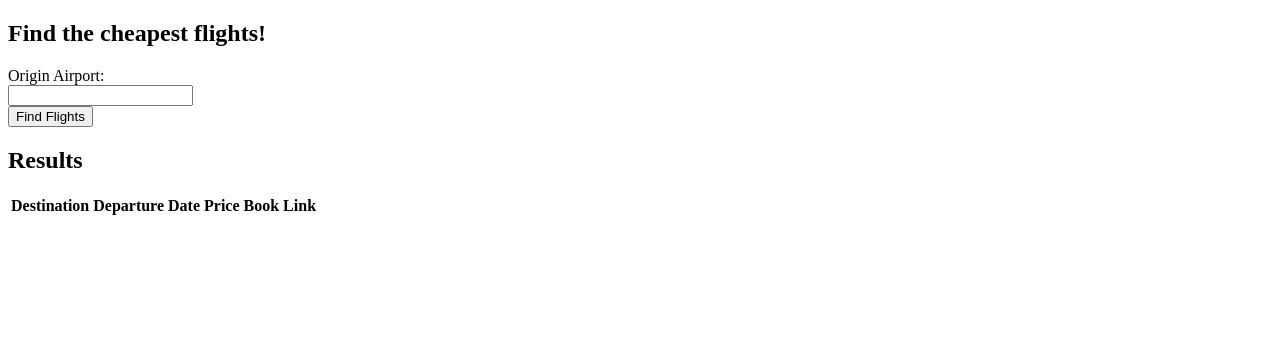
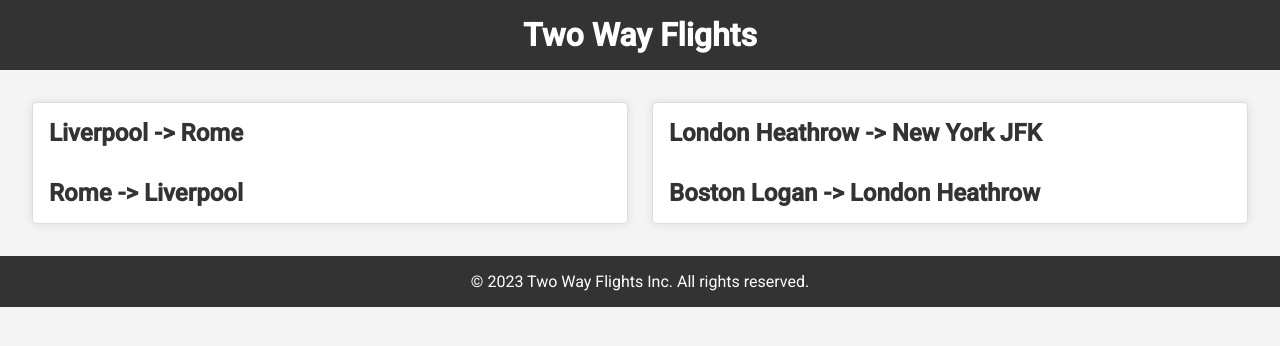
Before and after one commit to matty271828/flight-prices, a plain HTML site: page ui/index.html in a window 1280 px wide. Drawn offline with Linux system fonts and the light colour scheme.

Commit message:
Create static webpage intial layout

```diff
--- a/ui/index.html
+++ b/ui/index.html
@@ -1,24 +1,44 @@
 <!DOCTYPE html>
-<html>
+<html lang="en">
 <head>
-    <title>Flight Price Comparison</title>
+    <meta charset="UTF-8">
+    <meta name="viewport" content="width=device-width, initial-scale=1.0">
+    <title>Two Way Flights</title>
+    <link rel="stylesheet" href="styles.css">
+    <link href="https://fonts.googleapis.com/css2?family=Roboto:wght@300;400;500&display=swap" rel="stylesheet">
 </head>
 <body>
-    <h2>Find the cheapest flights!</h2>
-    <label for="origin">Origin Airport:</label><br>
-    <input type="text" id="origin" name="origin"><br>
-    <button onclick="fetchData()">Find Flights</button>
-
-    <h2>Results</h2>
-    <table id="results-table">
-        <tr>
-            <th>Destination</th>
-            <th>Departure Date</th>
-            <th>Price</th>
-            <th>Book Link</th>
-        </tr>
-    </table>
-
+    <header>
+        <h1>Two Way Flights</h1>
+        <!-- You can also include a logo here if you have one -->
+    </header>
+    <div class="content-wrap">  <!-- Start of the new content-wrap div -->
+        <main>
+            <section class="deals">
+                <!-- Sample deal structure, you can replicate this structure for other deals -->
+                <div class="deal">
+                    <div class="destination">
+                        <h2>Liverpool -> Rome</h2>
+                    </div>
+                    <div class="return">
+                        <h2>Rome -> Liverpool</h2>
+                    </div>
+                </div>
+                <div class="deal">
+                    <div class="destination">
+                        <h2>London Heathrow -> New York JFK</h2>
+                    </div>
+                    <div class="return">
+                        <h2>Boston Logan -> London Heathrow</h2>
+                    </div>
+                </div>
+                <!-- More deals can be added here -->
+            </section>
+        </main>
+        <footer>
+            <p>&copy; 2023 Two Way Flights Inc. All rights reserved.</p>
+        </footer>
+    </div>  <!-- End of the content-wrap div -->
     <script src="main.js"></script>
 </body>
 </html>
--- a/ui/main.js
+++ b/ui/main.js
@@ -1,44 +1 @@
-function fetchData() {
-    console.log("fetchData called"); // add logging
-
-    // Clear the existing data
-    let resultsTable = document.getElementById('results-table');
-    console.log("Existing rows: ", resultsTable.rows.length); // add logging
-    while (resultsTable.rows.length > 1) {
-        resultsTable.deleteRow(1);
-    }
-
-    // Get the origin airport
-    let origin = document.getElementById('origin').value;
-    console.log("Origin: ", origin); // add logging
-
-    // Send GET request to our server
-    fetch('/api/get-destinations/?origin=' + origin)
-        .then(response => {
-            console.log("Server Response: ", response); // add logging
-            return response.json();
-        })
-        .then(data => {
-            console.log("Data received: ", data); // add logging
-            data.data.forEach(flight => {
-                // Create new row
-                let row = resultsTable.insertRow();
-
-                // Create cells in row
-                let destinationCell = row.insertCell();
-                let departureDateCell = row.insertCell();
-                let priceCell = row.insertCell();
-                let bookLinkCell = row.insertCell();
-
-                destinationCell.innerHTML = flight.destination;
-                departureDateCell.innerHTML = flight.departureDate;
-                priceCell.innerHTML = flight.price.total;
-                bookLinkCell.innerHTML = '<a href="' + flight.links.flightOffers + '" target="_blank">Book Now</a>';
-
-                console.log("Added new row for destination: ", flight.destination); // add logging
-            });
-        })
-        .catch((error) => {
-            console.error('Error:', error);  // catch any error and log it
-        });
-}
+// Any future JS functionality can go here.
--- /dev/null
+++ b/ui/styles.css
@@ -0,0 +1,59 @@
+/* Reset some default styles */
+html {
+    height: 100%;
+}
+
+body, h1, h2, p {
+    margin: 0;
+    padding: 0;
+    font-family: 'Roboto', sans-serif;
+}
+
+body {
+    display: flex;
+    flex-direction: column;
+    min-height: 100%; /* full viewport height */
+    background-color: #f4f4f4;
+    color: #333;
+}
+
+header {
+    background-color: #333;
+    color: #fff;
+    padding: 1rem 0;
+    text-align: center;
+}
+
+.content-wrap {
+    flex: 1 0 auto; /* This allows the content to grow and shrink, but not shrink smaller than its base size */
+}
+
+main {
+    padding: 2rem;
+}
+
+.deals {
+    display: grid;
+    gap: 1.5rem;
+    grid-template-columns: repeat(auto-fit, minmax(250px, 1fr));
+}
+
+.deal {
+    border: 1px solid #ddd;
+    background-color: #fff;
+    border-radius: 5px;
+    overflow: hidden;
+    box-shadow: 0 0 10px rgba(0,0,0,0.1);
+}
+
+.destination, .return {
+    padding: 1rem;
+}
+
+footer {
+    flex-shrink: 0; /* This ensures the footer doesn't shrink */
+    background-color: #333;
+    color: #fff;
+    padding: 1rem 0;
+    text-align: center;
+}
```
